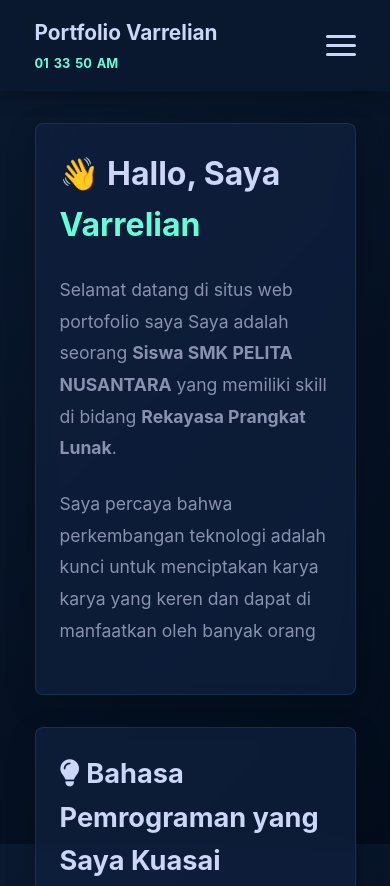
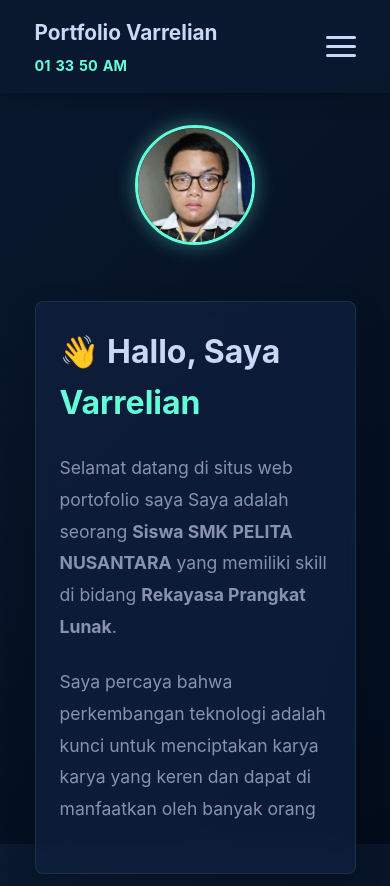
Before and after one commit to Varrelian/portopolio, a plain HTML site: page index.html in a window 390 px wide. Shown: the top 886 px of the page. Drawn offline with Linux system fonts and the light colour scheme.

Commit message:
Update index.html
update coyy

```diff
--- a/index.html
+++ b/index.html
@@ -1,6 +1,6 @@
 <!DOCTYPE html>
 <html lang="id">
-  <head>
+<head>
     <meta charset="UTF-8" />
     <meta name="viewport" content="width=device-width, initial-scale=1.0" />
     <title>Portfolio Varrelian | Direktur Keuangan</title>
@@ -174,31 +174,24 @@
       .hamburger.active span:nth-child(3) {
         transform: rotate(-45deg) translate(6px, -6px);
       }
-      @media (max-width: 768px) {
-    .logo {
-        display: none; /* Sembunyikan foto di mobile */
-    }
 
-    .logo-container {
-        flex-direction: row; /* Tetap horizontal */
-        align-items: center;
-        gap: 15px;
-    }
+      /* === PROFILE PHOTO FOR MOBILE === */
+      .mobile-profile {
+        display: none;
+        text-align: center;
+        margin: 2rem 0;
+      }
 
-    .logo-text h1 {
-        font-size: 1.2rem; /* Perkecil sedikit */
-    }
-}
+      .mobile-profile-img {
+        width: 150px;
+        height: 150px;
+        border-radius: 50%;
+        object-fit: cover;
+        border: 3px solid var(--accent);
+        box-shadow: 0 0 20px rgba(100, 255, 218, 0.4);
+        margin: 0 auto 1rem;
+      }
 
-@media (max-width: 480px) {
-    .logo-text h1 {
-        font-size: 1.1rem; /* Lebih kecil untuk mobile sangat kecil */
-    }
-
-    #clock {
-        font-size: 0.8rem; /* Perkecil jam juga */
-    }
-}
       /* === MAIN CONTENT === */
       main {
         padding: 2rem 0;
@@ -430,10 +423,18 @@
           margin: 0.8rem 0;
         }
 
+        .logo {
+          display: none; /* Sembunyikan foto di navbar pada mobile */
+        }
+
+        .mobile-profile {
+          display: block; /* Tampilkan foto di main pada mobile */
+        }
+
         .logo-container {
-          flex-direction: column;
-          align-items: flex-start;
-          gap: 10px;
+          flex-direction: row;
+          align-items: center;
+          gap: 15px;
         }
 
         .logo-text h1 {
@@ -456,6 +457,11 @@
 
         #about h1 {
           font-size: 2rem;
+        }
+
+        .mobile-profile-img {
+          width: 120px;
+          height: 120px;
         }
       }
     </style>
@@ -497,6 +503,11 @@
     </header>
 
     <main class="container" tabindex="0">
+      <!-- Foto untuk tampilan mobile -->
+      <div class="mobile-profile">
+        <img src="image.png" alt="Varrelian Profile" class="mobile-profile-img">
+      </div>
+
       <section id="about" class="about-me" aria-label="About me section">
         <h1>👋 Hallo, Saya <strong>Varrelian</strong></h1>
         <p>
@@ -509,8 +520,7 @@
           karya karya yang keren dan dapat di manfaatkan oleh banyak orang
         </p>
       </section>
-
-         <section id="skills" aria-label="Skills sections">
+       <section id="skills" aria-label="Skills sections">
         <h2><i class="fas fa-lightbulb"></i> Bahasa Pemrograman yang Saya Kuasai</h2>
         <div class="skills-list" role="list">
           <span class="skill" role="listitem"><i class="fas fa-gamepad"></i> Godot</span>
@@ -628,5 +638,4 @@
       });
     </script>
   </body>
-
 </html>
```
